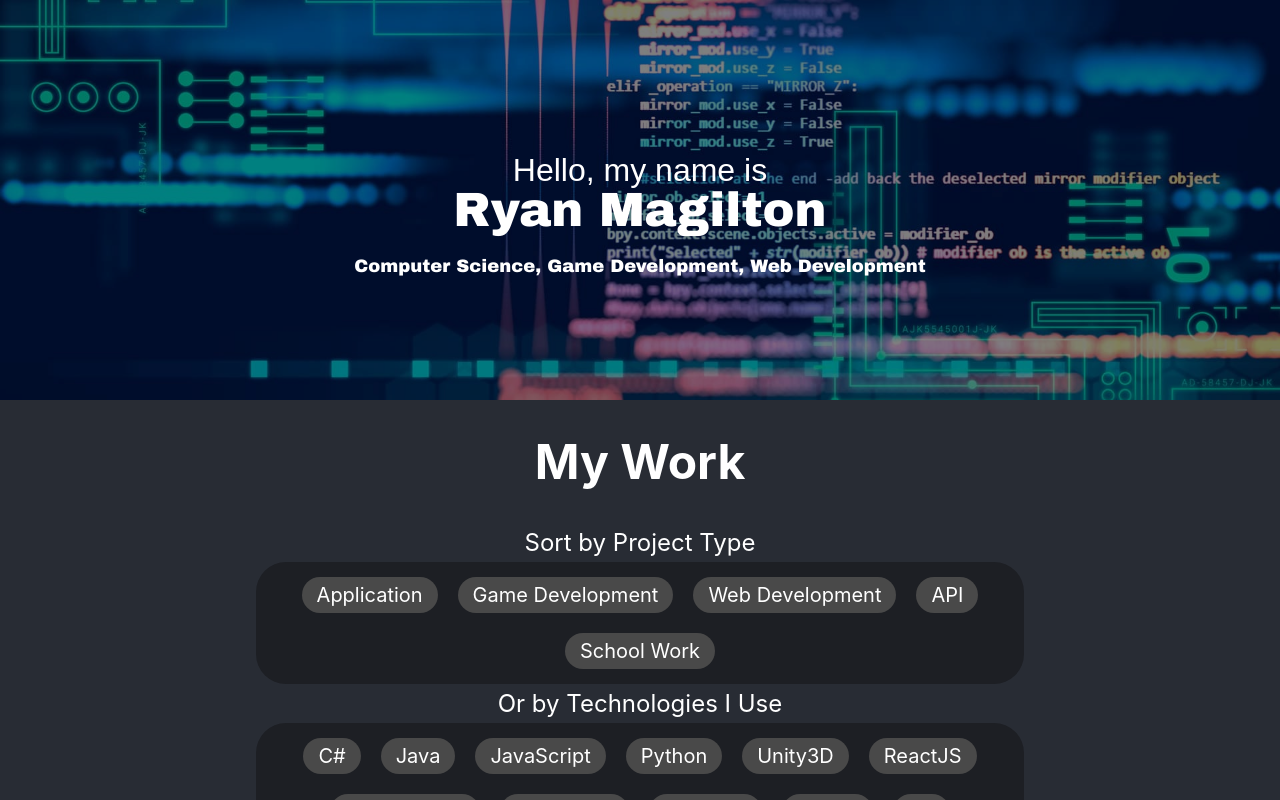
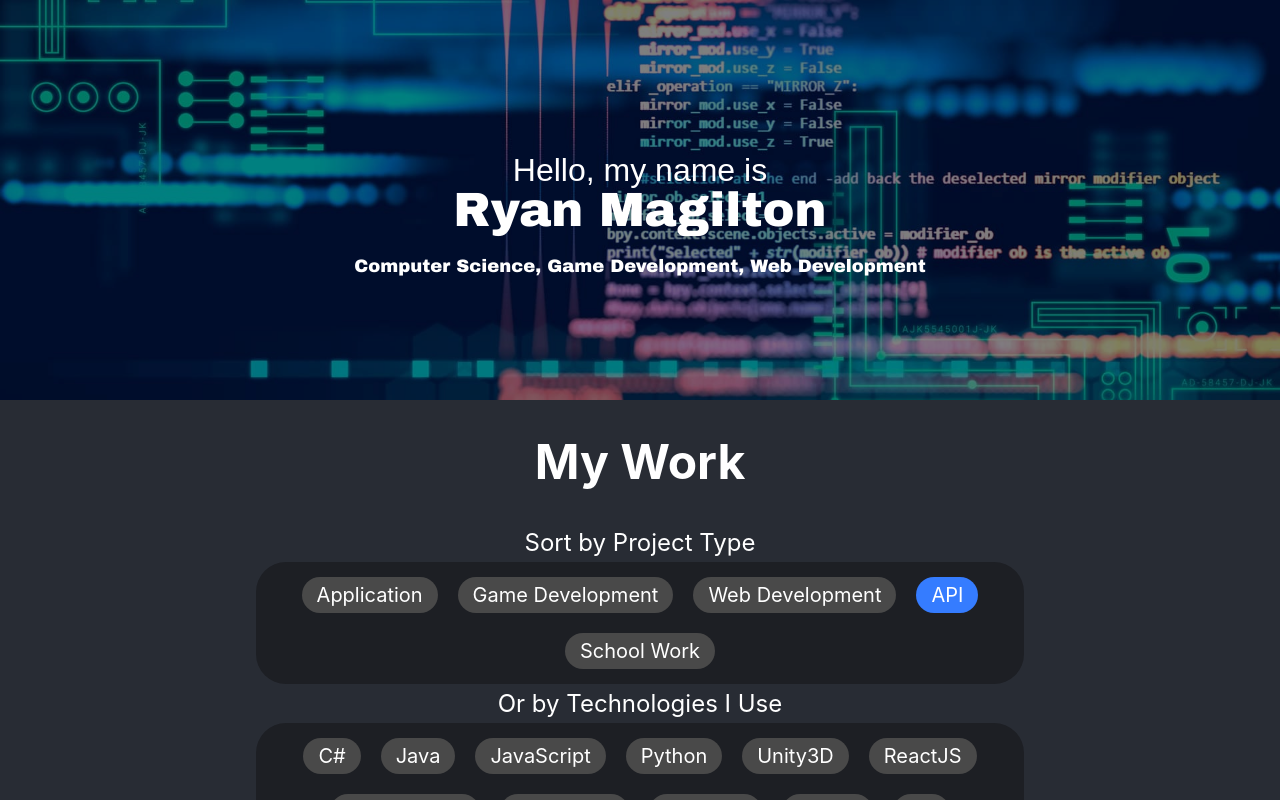
Before and after one commit to RyfiGames/Portfolio, a React (Create React App) app: page / in a window 1280 px wide. Both pictures are taken after a click on the element "API". Shown: the top 800 px of the page. Built offline with nearby package versions, Linux system fonts and the light colour scheme.

Commit message:
Tag Selection

```diff
--- a/src/components/Home/Home.js
+++ b/src/components/Home/Home.js
@@ -17,17 +17,48 @@ class Home extends Component {
     constructor(props) {
         super(props);
         for (let proj of ProjectDataList.projects) {
-            this.projectDOM.push(<ProjectCard key={proj.name} project={proj} />);
+            this.projectDOM.push(<ProjectCard key={proj.name} project={proj} importantTags={[]}/>);
         }
-        for (let tag of ProjectDataList.projectTypes) {
-            this.typeTagsDOM.push(<span className='sortButton' key={tag} onClick={() => this.filterTag(tag, true)}>{tag}</span>);
+        for (let tagID in ProjectDataList.projectTypes) {
+            let tag = ProjectDataList.projectTypes[tagID];
+            this.typeTagsDOM.push(<span className='sortButton' key={'type' + tagID} onClick={() => this.filterTag(tagID, true)}>{tag}</span>);
+            this.selectedTypes[tagID] = false;
         }
-        for (let tag of ProjectDataList.tagsList) {
-            this.tagsListDOM.push(<span className='sortButton' key={tag} onClick={() => this.filterTag(tag, false)}>{tag}</span>);
+        for (let tagID in ProjectDataList.tagsList) {
+            let tag = ProjectDataList.tagsList[tagID];
+            this.tagsListDOM.push(<span className='sortButton' key={'tag'+tagID} onClick={() => this.filterTag(tagID, false)}>{tag}</span>);
+            this.selectedTags[tagID] = false;
         }
     }
 
-    filterTag(tag, isType) {
+    filterTag(tagID, isType) {
+        if (isType) {
+            let tag = ProjectDataList.projectTypes[tagID];
+            let selected = !this.selectedTypes[tagID];
+            this.selectedTypes[tagID] = selected;
+            if (selected) {
+                this.typeTagsDOM[tagID] = <span className='sortButton' style={{ backgroundColor: '#357CFF' }} key={'type' + tagID} onClick={() => this.filterTag(tagID, true)}>{tag}</span>;
+            } else {
+                this.typeTagsDOM[tagID] = <span className='sortButton' key={'type' + tagID} onClick={() => this.filterTag(tagID, true)}>{tag}</span>;
+            }
+        } else {
+            let tag = ProjectDataList.tagsList[tagID];
+            let selected = !this.selectedTags[tagID];
+            this.selectedTags[tagID] = selected;
+            if (selected) {
+                this.tagsListDOM[tagID] = <span className='sortButton' style={{ backgroundColor: '#357CFF' }} key={'tag' + tagID} onClick={() => this.filterTag(tagID, false)}>{tag}</span>;
+            } else {
+                this.tagsListDOM[tagID] = <span className='sortButton' key={'tag' + tagID} onClick={() => this.filterTag(tagID, false)}>{tag}</span>;
+            }
+        }
+
+        this.projectDOM = [];
+        for (let proj of ProjectDataList.projects) {
+            this.projectDOM.push(<ProjectCard key={proj.name} project={proj} importantTags={[]}/>);
+        }
+
+        // Re-render
+        this.forceUpdate();
     }
 
     render() {
```
